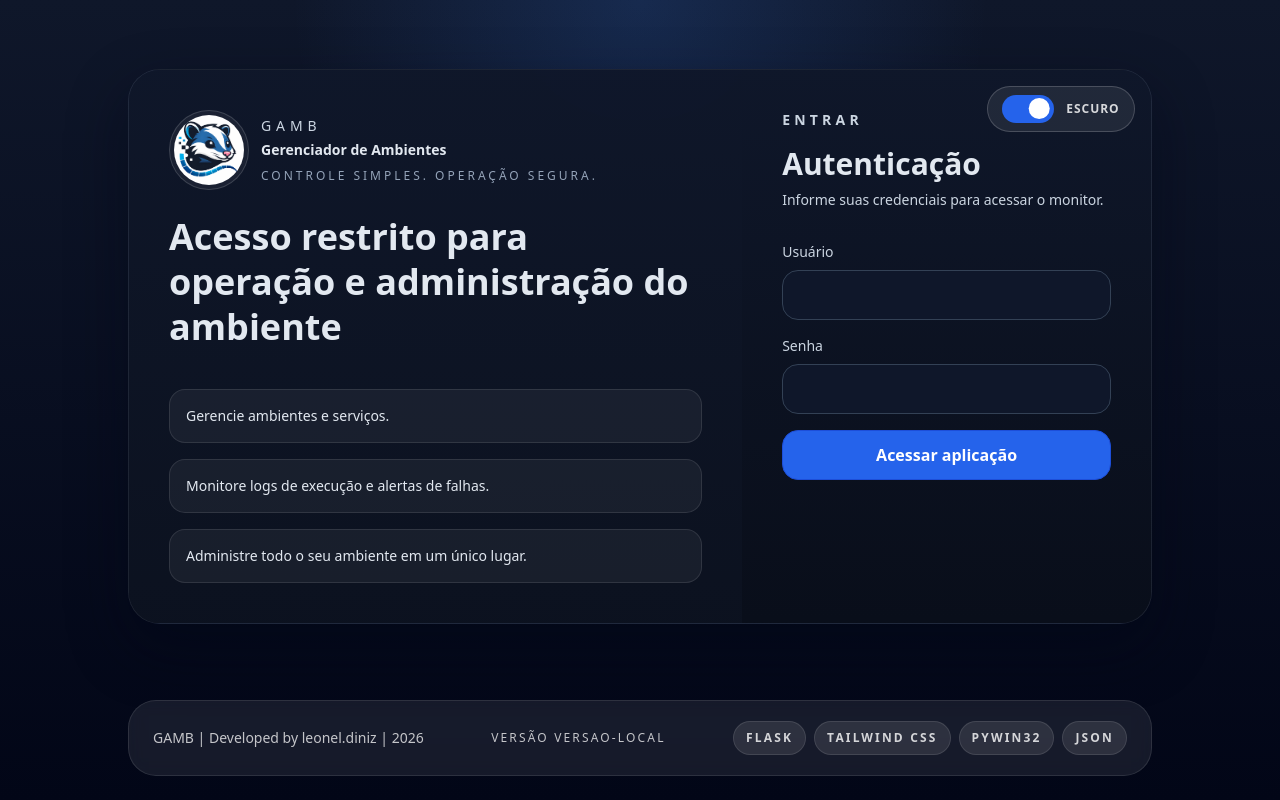
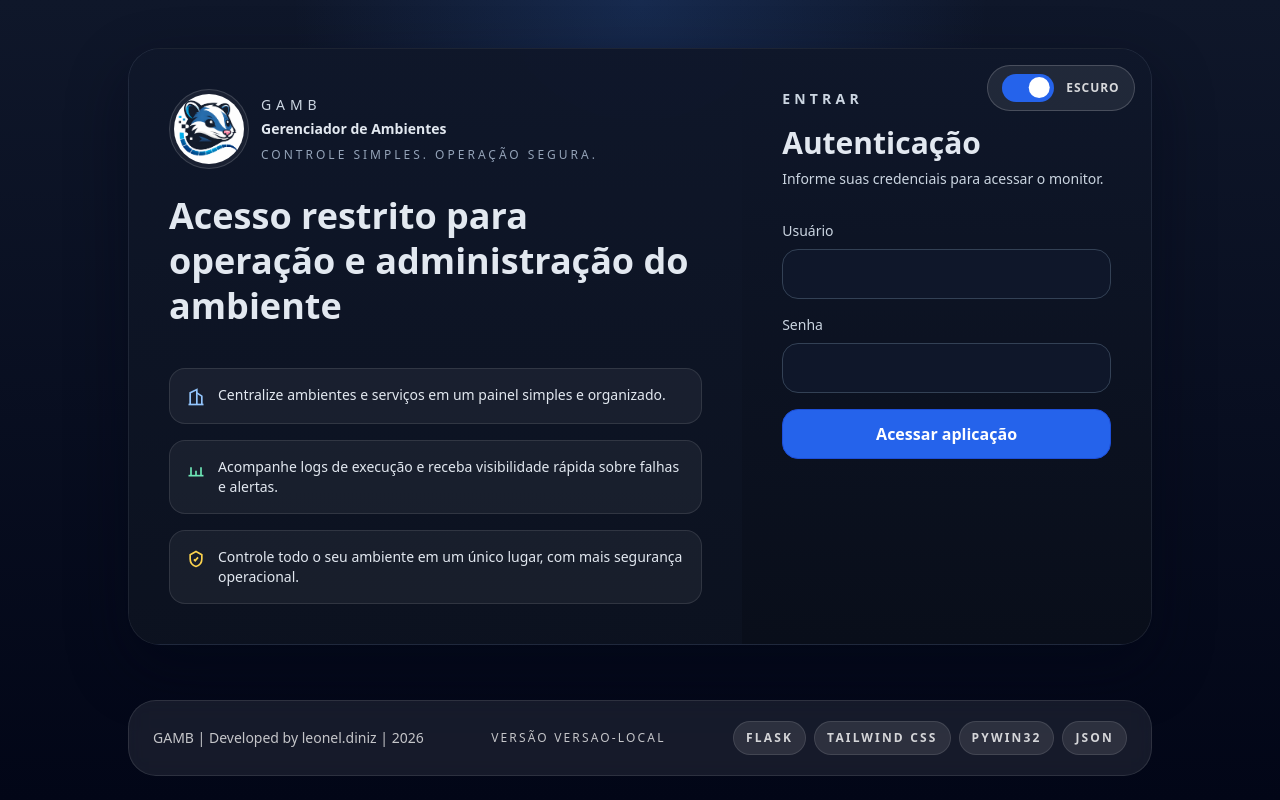
Before and after one commit to LeonelEsteves/protheus-monitor, a Flask app: page /login in a window 1280 px wide. Run offline with Flask 3, Linux system fonts and the light colour scheme; some libraries are stand-ins or nearby versions.

Commit message:
Ajustes botões

```diff
--- a/templates/login.html
+++ b/templates/login.html
@@ -214,9 +214,18 @@ if ((localStorage.getItem(THEME_STORAGE_KEY) || "dark") === "dark") {
             </p--->
 
             <div class="mt-10 space-y-4 text-sm text-slate-200">
-                <div class="rounded-2xl border border-white/10 bg-white/5 p-4">Gerencie ambientes e serviços.</div>
-                <div class="rounded-2xl border border-white/10 bg-white/5 p-4">Monitore logs de execução e alertas de falhas.</div>
-                <div class="rounded-2xl border border-white/10 bg-white/5 p-4">Administre todo o seu ambiente em um único lugar.</div>
+                <div class="flex items-start gap-3 rounded-2xl border border-white/10 bg-white/5 p-4">
+                    <svg xmlns="http://www.w3.org/2000/svg" class="mt-0.5 h-5 w-5 shrink-0 text-blue-300" viewBox="0 0 24 24" fill="none" stroke="currentColor" stroke-width="2"><path d="M3 21h18"/><path d="M5 21V7l8-4v18"/><path d="M19 21V11l-6-4"/></svg>
+                    <span>Centralize ambientes e serviços em um painel simples e organizado.</span>
+                </div>
+                <div class="flex items-start gap-3 rounded-2xl border border-white/10 bg-white/5 p-4">
+                    <svg xmlns="http://www.w3.org/2000/svg" class="mt-0.5 h-5 w-5 shrink-0 text-emerald-300" viewBox="0 0 24 24" fill="none" stroke="currentColor" stroke-width="2"><path d="M12 20v-6"/><path d="M18 20v-10"/><path d="M6 20V10"/><path d="M3 20h18"/></svg>
+                    <span>Acompanhe logs de execução e receba visibilidade rápida sobre falhas e alertas.</span>
+                </div>
+                <div class="flex items-start gap-3 rounded-2xl border border-white/10 bg-white/5 p-4">
+                    <svg xmlns="http://www.w3.org/2000/svg" class="mt-0.5 h-5 w-5 shrink-0 text-amber-300" viewBox="0 0 24 24" fill="none" stroke="currentColor" stroke-width="2"><path d="M12 3l7 4v5c0 5-3.5 8-7 9-3.5-1-7-4-7-9V7l7-4z"/><path d="M9.5 12.5l1.5 1.5 3.5-4"/></svg>
+                    <span>Controle todo o seu ambiente em um único lugar, com mais segurança operacional.</span>
+                </div>
             </div>
         </section>
 
```
Also changed, not shown: templates/index.html (+11 -5 lines).
